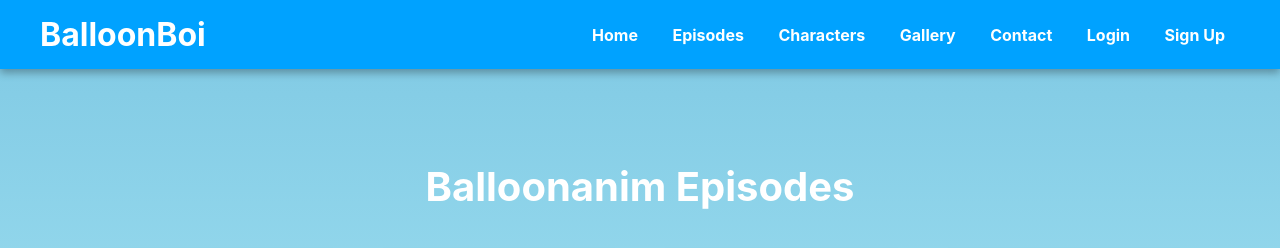
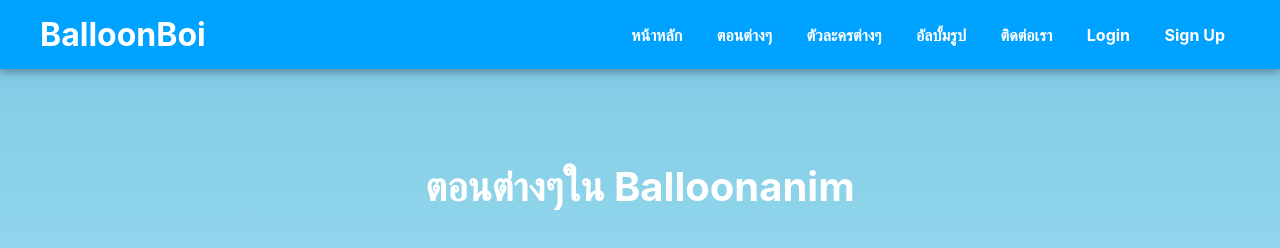
Before and after one commit to Ballooncodingahh/Ballooncodingahh.github.io-th, a plain HTML site: page episodes.html in a window 1280 px wide. Shown: the top 248 px of the page. Drawn offline with Linux system fonts and the light colour scheme.

Commit message:
Update episodes.html

```diff
--- a/episodes.html
+++ b/episodes.html
@@ -3,7 +3,7 @@
 <head>
   <meta charset="UTF-8" />
   <meta name="viewport" content="width=device-width, initial-scale=1.0" />
-  <title>BalloonBoi Episodes</title>
+  <title>ตอนต่างๆใน Balloonanim</title>
   <link rel="icon" type="image/png" href="favicon.ico">
   <style>
     body {
@@ -132,11 +132,11 @@
   <header>
     <h1>BalloonBoi</h1>
     <nav>
-      <a href="homepage.html">Home</a>
-      <a href="episodes.html">Episodes</a>
-      <a href="crew.html">Characters</a>
-      <a href="gallery.html">Gallery</a>
-      <a href="contact.html">Contact</a>
+      <a href="homepage.html">หน้าหลัก</a>
+      <a href="episodes.html">ตอนต่างๆ</a>
+      <a href="crew.html">ตัวละครต่างๆ</a>
+      <a href="gallery.html">อัลบั้มรูป</a>
+      <a href="contact.html">ติดต่อเรา</a>
       <a href="login.html">Login</a>
       <a href="signup.html">Sign Up</a>
     </nav>
@@ -144,7 +144,7 @@
 
   <main>
     <section class="episodes-section">
-      <h2>Balloonanim Episodes</h2>
+      <h2>ตอนต่างๆใน Balloonanim</h2>
       <div class="episodes-grid">
         <div class="episode-card">
           <img src="episode1.jpg" alt="ComingSoon">
```
